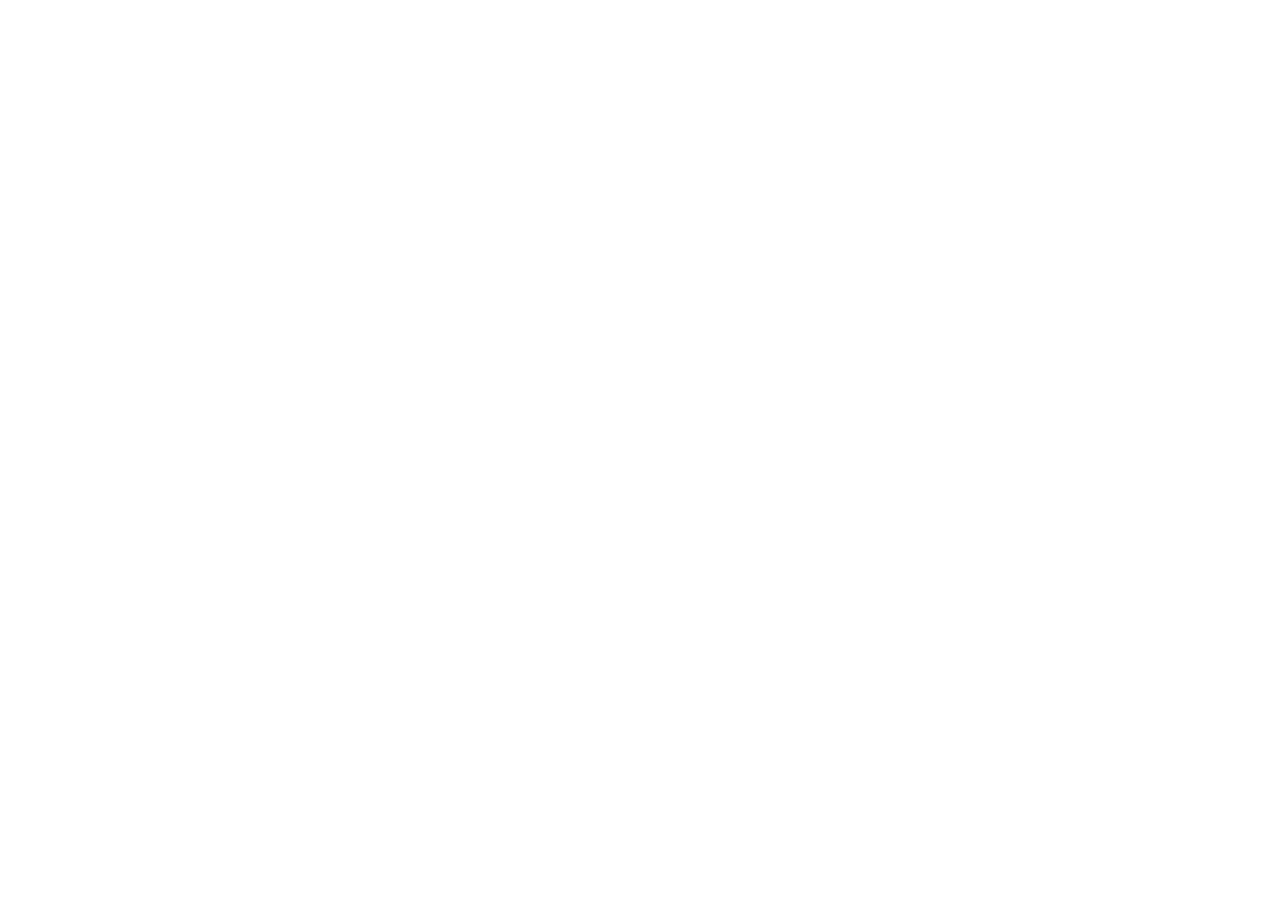
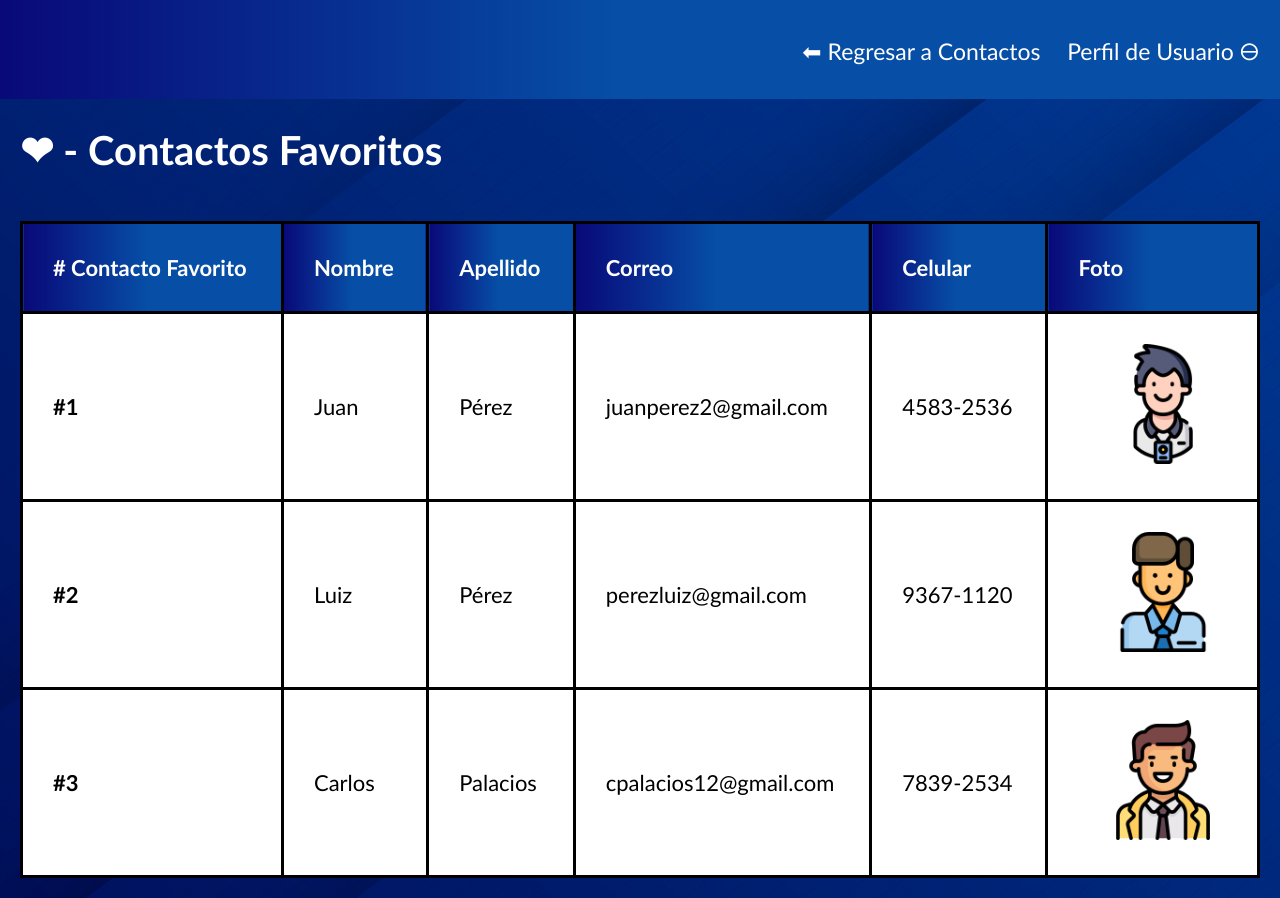
Before and after one commit to smaeda2019256/Laboratorio-1-PS, a plain HTML site: page assets/pages/favoritos.html in a window 1280 px wide. Before the commit the page ends 800 px from the top, so only its background shows below. Drawn offline with Linux system fonts and the light colour scheme.

Commit message:
Se modifica index y html con tabla para Favoritos

```diff
--- a/assets/pages/favoritos.html
+++ b/assets/pages/favoritos.html
@@ -3,9 +3,56 @@
 <head>
     <meta charset="UTF-8">
     <meta name="viewport" content="width=device-width, initial-scale=1.0">
-    <title>Document</title>
+    <link rel="stylesheet" href="../styles/favoritos.css">
+    <title>Favoritos</title>
 </head>
 <body>
+    <nav>
+        <a href="../pages/contactos.html">⬅ Regresar a Contactos</a>
+        <a href="../pages/perfilusuario.html">Perfil de Usuario 🜔</a>
+      </nav>
+      <h1>❤ - Contactos Favoritos</h1>
 
+      <section class="contact-list">
+        <div class="background"></div>
+        <table>
+            <thead>
+                <tr>
+                    <th># Contacto Favorito</th>
+                    <th>Nombre</th>
+                    <th>Apellido</th>
+                    <th>Correo</th>
+                    <th>Celular</th>
+                    <th>Foto</th>
+                </tr>
+            </thead>
+            <tbody>
+                <tr>
+                    <td><b>#1</b></td>
+                    <td>Juan</td>
+                    <td>Pérez</td>
+                    <td>juanperez2@gmail.com</td>
+                    <td>4583-2536</td>
+                    <td><img src="../resources/images/contacto1.png"></td>
+                </tr>
+                <tr>
+                    <td><b>#2</b></td>
+                    <td>Luiz</td>
+                    <td>Pérez</td>
+                    <td>perezluiz@gmail.com</td>
+                    <td>9367-1120</td>
+                    <td><img src="../resources/images/contacto4.png"></td>
+                </tr>
+                <tr>
+                    <td><b>#3</b></td>
+                    <td>Carlos</td>
+                    <td>Palacios</td>
+                    <td>cpalacios12@gmail.com</td>
+                    <td>7839-2534</td>
+                    <td><img src="../resources/images/contacto2.png"></td>
+                </tr>
+            </tbody>
+        </table>
+    </section>
 </body>
 </html>
--- a/assets/styles/favoritos.css
+++ b/assets/styles/favoritos.css
@@ -0,0 +1,122 @@
+body {
+    margin: 0;
+    padding: 0;
+    font-family: 'Gill Sans', 'Gill Sans MT', Calibri, 'Trebuchet MS', sans-serif;
+    font-size: 22px;
+    background-image: url(../resources/images/fondo.jpg);
+}
+
+header {
+    color: #ffffff;
+    text-align: center;
+    padding: 1px 0;
+    font-size: 24px;
+
+}
+
+h1{
+    margin-left: 20px;
+    color: #ffffff;
+    font-size: 40px;
+}
+
+nav{
+    text-align: right;
+    max-width: 500%;
+    padding: 80px 60px 10px 0;
+  }
+
+nav > a{
+    color:#fff;
+    font-family: 'Gill Sans', 'Gill Sans MT', Calibri, 'Trebuchet MS', sans-serif;
+    font-size: 23px;
+    font-weight: 300;
+    text-decoration: none;
+    margin-right: 20px;
+    padding-right: 1px;
+}
+
+nav {
+    background: linear-gradient(90deg, rgba(2,0,36,1) 0%, rgba(54,136,153,1) 0%, rgba(9,9,121,1) 0%, rgba(6,78,166,1) 48%);
+    padding: 26px 0;
+}
+
+.contact-list {
+    padding: 20px;
+    position: relative;
+}
+
+.background {
+    position: relative;
+    top: 0;
+    left: 0;
+    width: 100%;
+    height: 105%;
+    opacity: 1;
+    z-index: -1;
+}
+
+table {
+    width: 100%;
+    border-collapse: collapse;
+    background-color: #fff;
+}
+
+table th, table td {
+    border: 3.7px solid #000000;
+    padding: 30px;
+    text-align: left;
+}
+
+table th {
+    background: linear-gradient(90deg, rgba(2,0,36,1) 0%, rgba(54,136,153,1) 0%, rgba(9,9,121,1) 0%, rgba(6,78,166,1) 48%);
+    color: rgb(255, 255, 255);
+}
+
+button {
+    background: linear-gradient(90deg, rgba(2,0,36,1) 0%, rgba(54,136,153,1) 0%, rgba(9,9,121,1) 0%, rgba(6,78,166,1) 48%);
+    color: #fff;
+    font-family: 'Gill Sans', 'Gill Sans MT', Calibri, 'Trebuchet MS', sans-serif;
+    font-size: 20px;
+    border: none;
+    padding: 10px 25px;
+    border-radius: 4px;
+    cursor: pointer;
+    transition: background-color 0.3s ease;
+}
+
+img{
+    height: 120px;
+    width: 120px;
+    padding-left: 25px;
+}
+
+button:hover {
+    position: relative;
+    background-color: #0056b3;
+}
+
+
+footer{
+    padding: 20px;
+}
+
+@media screen and (max-width: 150%) {
+    header h1 {
+        font-size: 40px;
+    }
+
+    .contact-list {
+        padding: 30px;
+    }
+
+    .background {
+        opacity: 0.3;
+    }
+
+    nav {
+        flex-direction: column;
+        align-items: flex-start;
+        max-width: 300%;
+    }
+}
```
Also changed, not shown: assets/pages/newcontacto.html (+1 -0 lines).
